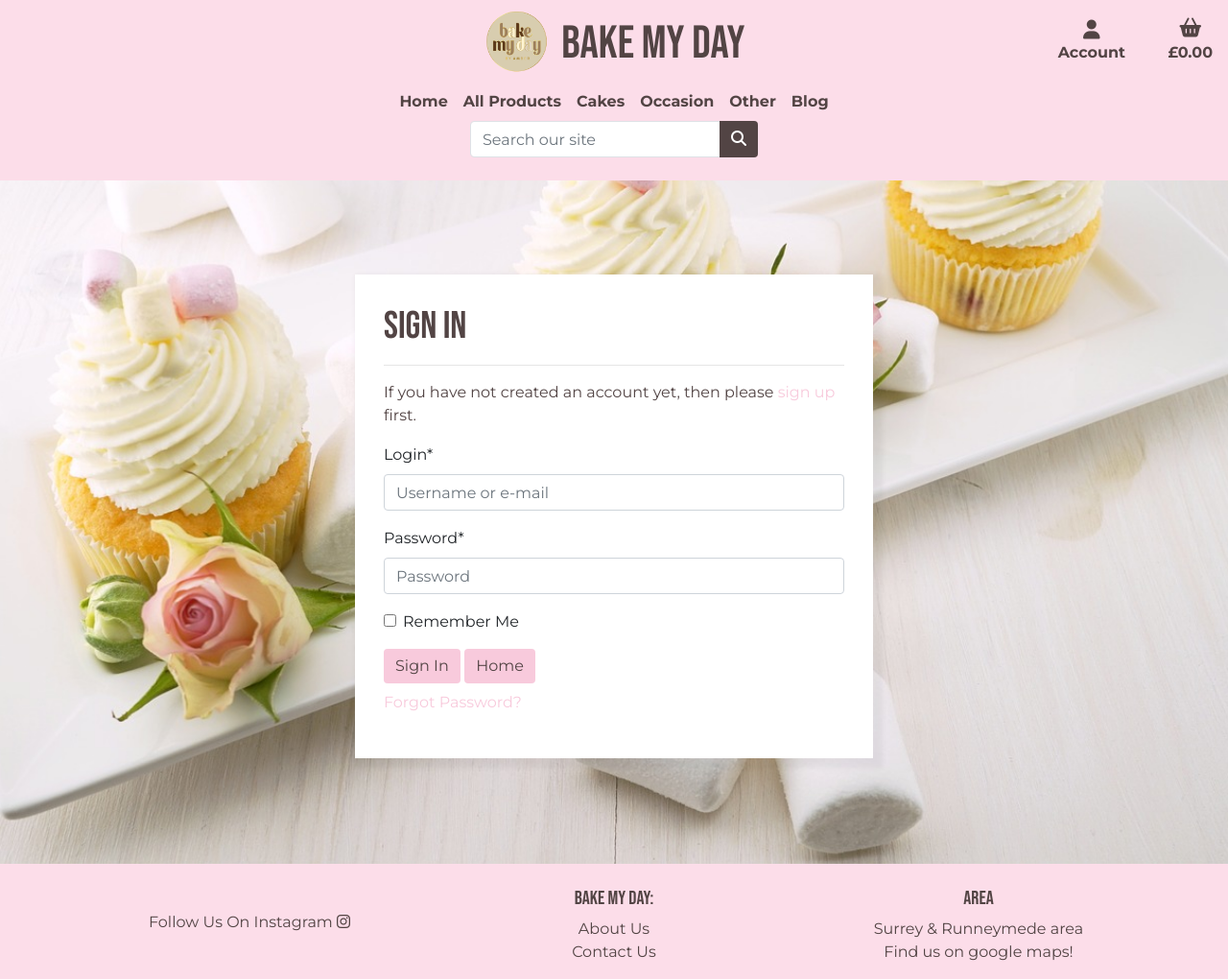
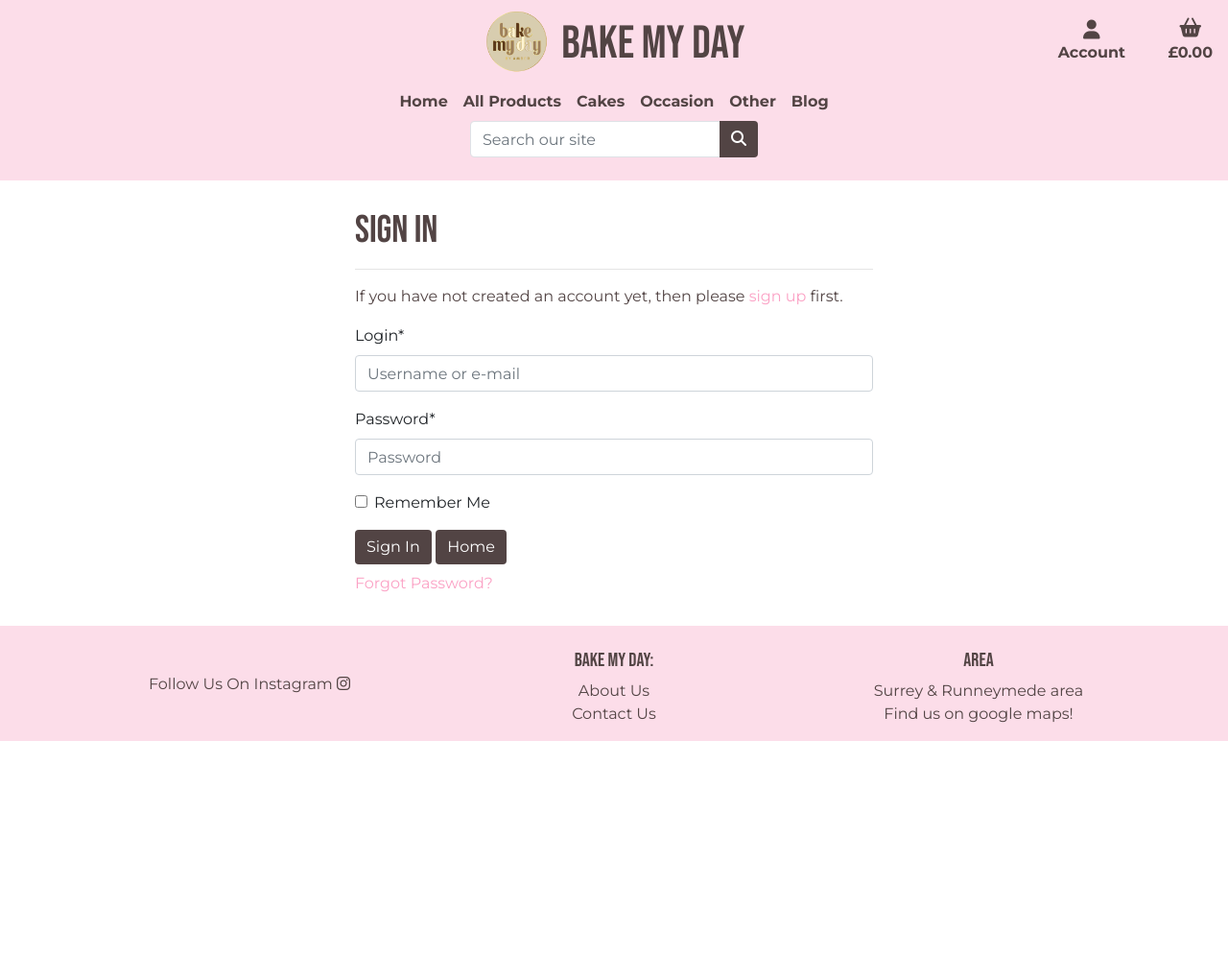
Before and after one commit to Alicepinch/bakemyday, a Django app: page /accounts/login/ in a window 1280 px wide. Shown: the whole page at 96% size. After the commit the page ends 772 px from the top, so only its background shows below. Run offline with Django 3.2, Linux system fonts and the light colour scheme; parts of the project's set-up code (start-up, migrations or seed data) failed here and were passed over; some libraries are stand-ins or nearby versions.

Commit message:
Allauth styling updated

```diff
--- a/static/css/base.css
+++ b/static/css/base.css
@@ -8,7 +8,7 @@
 }
 a {
     font-family: 'Montserrat', sans-serif;
-    color: rgb(248, 202, 220)
+    color: rgb(251 162 197);
 }
 a:hover {
     color: rgb(82, 68, 68);
@@ -24,6 +24,9 @@
 .main-content {
     min-height: 600px;
 }
+.allauth-main-content {
+    padding-top: 200px;
+}
 /* Buttons */
 .btn {
     background-color: rgb(248, 202, 220);
@@ -37,9 +40,12 @@
     border: 0;
     transition: all 200ms ease-in-out;
 }
-.btn-search {
+.btn-search,.btn-allauth {
     background-color: rgb(82, 68, 68);
     color: white;
+}
+.btn-allauth:hover {
+    background-color: rgb(110, 100, 100);
 }
 .btn:focus, .btn:active, .form-control:focus, .form-control:active {
     outline: none !important;
@@ -129,6 +135,9 @@
 .header-container {
     padding-top: 220px;
 }
+.product-header-container {
+    padding-top: 200px;
+}
 .blog-img-home {
     height: 500px;
     width: 800px;
@@ -203,23 +212,7 @@
 .error-container {
     padding-top: 300px;
 }
-.account-background {
-    background-image: url('/media/account-background.jpeg');
-    width: 100%;
-    min-height:900px;
-    background-position: center;
-    background-repeat: no-repeat;
-    background-size: cover;
-    padding-top: 270px;
-}
-.allauth-form-inner-content {
-    background-color: white;
-    box-shadow: 5px 5px 5px 5px rgb(0 0 0 / 5%);
-    padding: 30px;
-}
-.sign-out-container {
-    height: 30vh;
-}
+
 /* Product Form */
 .btn-file {
     position: relative;
@@ -279,6 +272,12 @@
     padding-left: 3px;
     padding-right: 3px;
 }
+    .product-header-container{
+    padding-top: 50px;
+}
+.allauth-main-content {
+    padding-top: 100px;
+}
 }
 @media screen and (max-width: 568px) {
     .dropdown-item, .nav-link {
--- a/templates/allauth/account/base.html
+++ b/templates/allauth/account/base.html
@@ -1,11 +1,11 @@
 {% extends "base.html" %}
 
 {% block content %}
-<div class="account-background overlay">
+<div class="allauth-main-content">
     <div class="container py-3">
         <div class="row">
             <div class="col-10 col-md-6 offset-1 offset-md-3">
-                <div class=" allauth-form-inner-content">
+                <div>
                     {% block inner_content %}
                     {% endblock %}
                 </div>
--- a/templates/allauth/account/email_confirm.html
+++ b/templates/allauth/account/email_confirm.html
@@ -18,7 +18,7 @@
 
 <form method="post" action="{% url 'account_confirm_email' confirmation.key %}">
 {% csrf_token %}
-    <button type="submit">{% trans 'Confirm' %}</button>
+    <button type="submit btn btn-allauth">{% trans 'Confirm' %}</button>
 </form>
 
 {% else %}
--- a/templates/allauth/account/login.html
+++ b/templates/allauth/account/login.html
@@ -42,8 +42,8 @@
   {% if redirect_field_value %}
   <input type="hidden" name="{{ redirect_field_name }}" value="{{ redirect_field_value }}" />
   {% endif %}
-  <button class="primaryAction btn" type="submit">{% trans "Sign In" %}</button>
-  <a class="btn" href="{% url 'home' %}">Home</a>
+  <button class="primaryAction btn btn-allauth" type="submit">{% trans "Sign In" %}</button>
+  <a class="btn btn-allauth" href="{% url 'home' %}">Home</a>
   <p class="pt-2">
     <a class="secondaryAction" href="{% url 'account_reset_password' %}">{% trans "Forgot Password?" %}</a>
   </p>
--- a/templates/allauth/account/logout.html
+++ b/templates/allauth/account/logout.html
@@ -5,7 +5,6 @@
 {% block head_title %}{% trans "Sign Out" %}{% endblock %}
 
 {% block inner_content %}
-<div class="sign-out-container">
 
 <h1>{% trans "Sign Out" %}</h1>
 <hr>
@@ -17,9 +16,8 @@
   {% if redirect_field_value %}
   <input type="hidden" name="{{ redirect_field_name }}" value="{{ redirect_field_value }}"/>
   {% endif %}
-  <button type="submit" class="btn">{% trans 'Sign Out' %}</button>
+  <button type="submit" class="btn btn-allauth">{% trans 'Sign Out' %}</button>
 </form>
-</div>
 
 
 {% endblock %}
--- a/templates/allauth/account/password_change.html
+++ b/templates/allauth/account/password_change.html
@@ -11,7 +11,7 @@
     <form method="POST" action="{% url 'account_change_password' %}" class="password_change">
         {% csrf_token %}
         {{ form|crispy }}
-        <button type="submit" class="btn" name="action">{% trans "Change Password" %}</button>
+        <button type="submit" class="btn btn-allauth" name="action">{% trans "Change Password" %}</button>
         <p class="pt-2">
             <a href="{% url 'account_reset_password' %}">{% trans "Forgot Password?" %}</a>
         </p>
--- a/templates/allauth/account/password_reset.html
+++ b/templates/allauth/account/password_reset.html
@@ -18,7 +18,7 @@
     <form method="POST" action="{% url 'account_reset_password' %}" class="password_reset">
         {% csrf_token %}
         {{ form|crispy }}
-        <input type="submit" class="btn" value="{% trans 'Reset My Password' %}" />
+        <input type="submit" class="btn btn-allauth" value="{% trans 'Reset My Password' %}" />
     </form>
 
     <p>{% blocktrans %}Please contact us if you have any trouble resetting your password.{% endblocktrans %}</p>
--- a/templates/allauth/account/password_set.html
+++ b/templates/allauth/account/password_set.html
@@ -11,6 +11,6 @@
     <form method="POST" action="{% url 'account_set_password' %}" class="password_set">
         {% csrf_token %}
         {{ form|crispy }}
-        <input type="submit" class="btn" name="action" value="{% trans 'Set Password' %}"/>
+        <input type="submit" class="btn btn-allauth" name="action" value="{% trans 'Set Password' %}"/>
     </form>
 {% endblock %}
--- a/templates/allauth/account/signup.html
+++ b/templates/allauth/account/signup.html
@@ -16,7 +16,7 @@
   {% if redirect_field_value %}
   <input type="hidden" name="{{ redirect_field_name }}" value="{{ redirect_field_value }}" />
   {% endif %}
-  <button type="submit" class="btn">{% trans "Sign Up" %} &raquo;</button>
+  <button type="submit" class="btn btn-allauth">{% trans "Sign Up" %} &raquo;</button>
 </form>
 
 {% endblock %}
```
